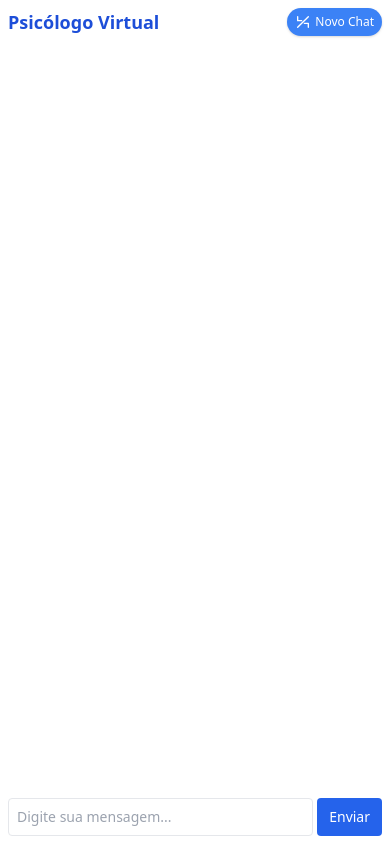
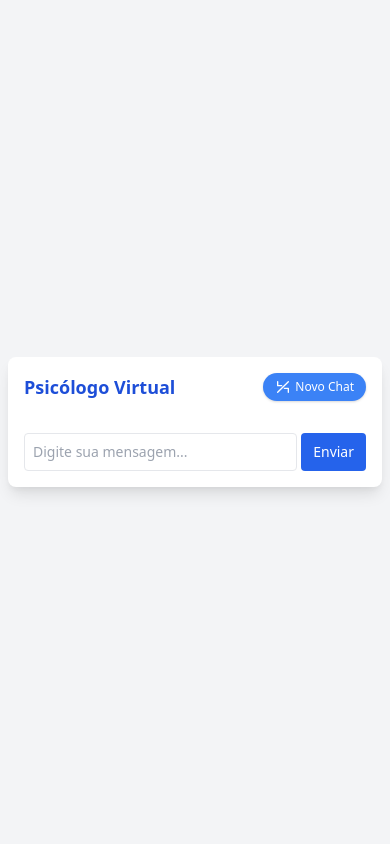
Before and after one commit to danielamarall/psych-ai, a FastAPI app: page / in a window 390 px wide. Run offline with FastAPI, Linux system fonts and the light colour scheme; data that the repository does not hold is empty; some libraries are stand-ins or nearby versions.

Commit message:
Adiciona meta viewport para responsividade

```diff
--- a/templates/index.html
+++ b/templates/index.html
@@ -2,19 +2,18 @@
 <html lang="pt-BR">
 
 <head>
-    <meta charset="UTF-8">
+    <meta name="viewport" content="width=device-width, initial-scale=1.0">
     <title>Psicólogo IA</title>
     <script src="https://cdn.jsdelivr.net/npm/alpinejs@3.12.0/dist/cdn.min.js" defer></script>
     <link href="https://cdn.jsdelivr.net/npm/tailwindcss@2.2.19/dist/tailwind.min.css" rel="stylesheet">
 </head>
 
-<body class="bg-gray-100 min-h-screen flex items-center justify-center p-0 sm:p-2">
-    <div class="bg-white shadow-lg rounded-none sm:rounded-lg sm:p-6 w-full max-w-md flex flex-col min-h-screen sm:min-h-0"
-        x-data="{ loading: false }">
-        <div class="flex justify-between mb-2 sm:mb-4 items-center p-2 sm:p-0">
-            <h1 class="text-lg sm:text-2xl font-bold text-blue-700">Psicólogo Virtual</h1>
+<body class="bg-gray-100 min-h-screen flex justify-center items-center p-2">
+    <div class="bg-white shadow-lg rounded-lg w-full max-w-md flex flex-col h-[90vh] p-4" x-data="{ loading: false }">
+        <div class="flex justify-between mb-4 items-center">
+            <h1 class="text-lg sm:text-xl font-bold text-blue-700">Psicólogo Virtual</h1>
             <a href="/new"
-                class="inline-flex items-center space-x-1 px-2 sm:px-3 py-1.5 bg-blue-500 text-white text-xs sm:text-sm font-medium rounded-full shadow hover:bg-blue-600 transition">
+                class="inline-flex items-center space-x-1 px-3 py-1.5 bg-blue-500 text-white text-xs sm:text-sm font-medium rounded-full shadow hover:bg-blue-600 transition">
                 <svg xmlns="http://www.w3.org/2000/svg" class="h-4 w-4" fill="none" viewBox="0 0 24 24"
                     stroke="currentColor">
                     <path stroke-linecap="round" stroke-linejoin="round" stroke-width="2"
@@ -24,22 +23,22 @@
             </a>
         </div>
 
-        <div id="chat-container" class="flex-1 space-y-2 overflow-y-auto pr-1 max-h-[70vh] mb-2 sm:mb-4 px-2 sm:px-0">
+        <div id="chat-container" class="flex-1 space-y-2 overflow-y-auto pr-1 mb-2">
             {% for msg in historico %}
             {% if msg.role == "user" %}
-            <div class="flex justify-end items-end space-x-1 sm:space-x-2">
-                <div class="text-[10px] sm:text-xs text-gray-500">{{ msg.timestamp }}</div>
-                <div class="bg-blue-500 text-white p-2 rounded-lg max-w-[80%] text-right text-sm sm:text-base">
+            <div class="flex justify-end items-end space-x-1">
+                <div class="text-[10px] text-gray-500">{{ msg.timestamp }}</div>
+                <div class="bg-blue-500 text-white p-2 rounded-lg max-w-[80%] text-right text-sm">
                     {{ msg.mensagem }}
                 </div>
                 <img src="https://cdn-icons-png.flaticon.com/512/147/147144.png" alt="Você"
-                    class="w-6 h-6 sm:w-8 sm:h-8 rounded-full">
+                    class="w-6 h-6 rounded-full">
             </div>
             {% else %}
-            <div class="flex justify-start items-end space-x-1 sm:space-x-2">
+            <div class="flex justify-start items-end space-x-1">
                 <img src="https://cdn-icons-png.flaticon.com/512/4712/4712027.png" alt="IA"
-                    class="w-6 h-6 sm:w-8 sm:h-8 rounded-full">
-                <div class="bg-gray-200 text-black p-2 rounded-lg max-w-[80%] text-left text-sm sm:text-base opacity-0 transition-opacity duration-500"
+                    class="w-6 h-6 rounded-full">
+                <div class="bg-gray-200 text-black p-2 rounded-lg max-w-[80%] text-left text-sm opacity-0 transition-opacity duration-500"
                     x-data x-init="setTimeout(() => {
                         $el.classList.remove('opacity-0');
                         $el.querySelector('.typing')?.remove();
@@ -54,17 +53,17 @@
                     </span>
                     {{ msg.mensagem }}
                 </div>
-                <div class="text-[10px] sm:text-xs text-gray-500">{{ msg.timestamp }}</div>
+                <div class="text-[10px] text-gray-500">{{ msg.timestamp }}</div>
             </div>
             {% endif %}
             {% endfor %}
         </div>
 
-        <form method="post" class="flex space-x-1 sm:space-x-2 mt-auto p-2 sm:p-0" @submit="loading = true">
-            <textarea name="mensagem" rows="1" class="border rounded p-2 flex-1 resize-none text-sm sm:text-base"
+        <form method="post" class="flex space-x-1 mt-2" @submit="loading = true">
+            <textarea name="mensagem" rows="1" class="border rounded p-2 flex-1 resize-none text-sm"
                 placeholder="Digite sua mensagem..." required></textarea>
             <button type="submit"
-                class="bg-blue-600 text-white py-2 px-3 sm:px-4 rounded hover:bg-blue-700 flex items-center justify-center space-x-1 text-sm sm:text-base">
+                class="bg-blue-600 text-white py-2 px-3 rounded hover:bg-blue-700 flex items-center justify-center space-x-1 text-sm">
                 <span x-show="!loading">Enviar</span>
                 <svg x-show="loading" class="animate-spin h-4 w-4 text-white" xmlns="http://www.w3.org/2000/svg"
                     fill="none" viewBox="0 0 24 24">
```
